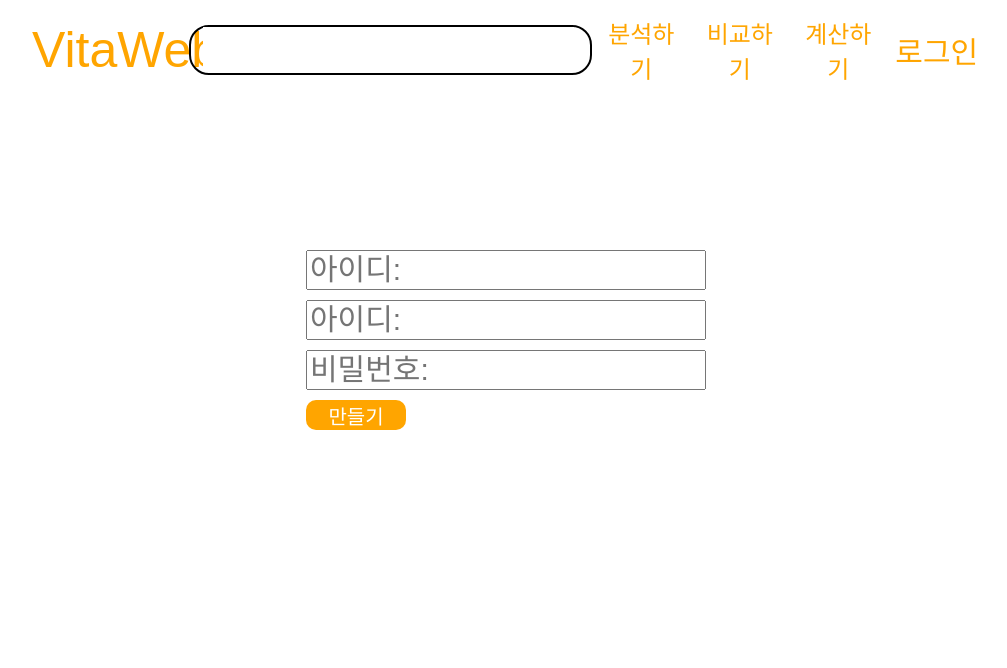
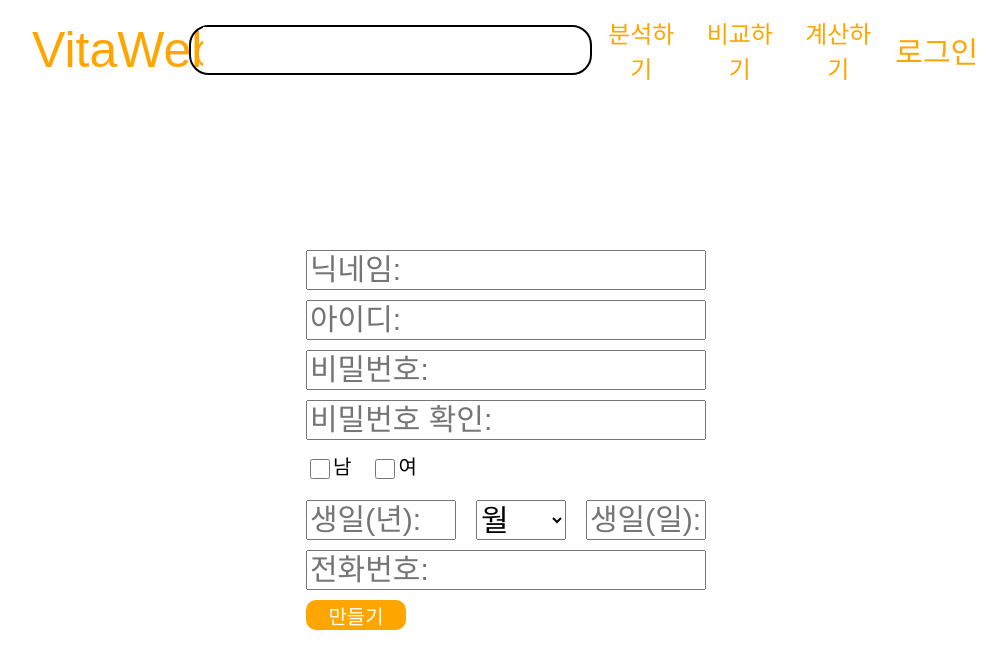
Before and after one commit to VitaVitaWeb/vita-project, a React (Create React App) app in the folder front/react-complete-guide/: page /signUpPage in a window 1280 px wide. Shown: the top 668 px of the page, without its empty margins (134-1141 px from the left). Built offline with nearby package versions, Linux system fonts and the light colour scheme.

Commit message:
Edit signUpPage

```diff
--- a/front/react-complete-guide/src/Pages/LoginPage/signUpPage.js
+++ b/front/react-complete-guide/src/Pages/LoginPage/signUpPage.js
@@ -229,8 +229,8 @@ function SignUpPage() {
         <div className="loginPageBox">
           <input
             className="loginPageInput"
-            placeholder="아이디:"
-            onChange={onChangeId}
+            placeholder="닉네임:"
+            onChange={onChangeNickname}
           ></input>
           <div
             className={
@@ -260,10 +260,74 @@ function SignUpPage() {
             onChange={onChangePassword}
           ></input>
         </div>
+        <div className="loginPageBox">
+          <input
+            type="password"
+            className="loginPageInput"
+            placeholder="비밀번호 확인:"
+            onChange={onChangePasswordCheck}
+          ></input>
+        </div>
+        <div className="loginPageBox">
+          <input
+            type="checkbox"
+            checked={isMale ? true : false}
+            className="loginPageCheckBox"
+            onChange={onChangeMale}
+          ></input>
+          <p className="loginPageCheckBoxText">남</p>
+          <input
+            type="checkbox"
+            checked={isFemale ? true : false}
+            className="loginPageCheckBox"
+            onChange={onChangeFemale}
+          ></input>
+          <p className="loginPageCheckBoxText">여</p>
+        </div>
+        <div className="loginPageBox">
+          <input
+            className="loginPageInputShort"
+            placeholder="생일(년):"
+            onChange={onChangeYear}
+          ></input>
+          <select className="loginPageInputMonthDay" onChange={onChangeMonth}>
+            {monthOptions.map((option) => (
+              <option value={option.value}>{option.name}</option>
+            ))}
+          </select>
+          <input
+            className="loginPageInputMonthDay"
+            placeholder="생일(일):"
+            onChange={onChangeDay}
+          ></input>
+        </div>
+        <div className="loginPageBox">
+          <input
+            className="loginPageInput"
+            placeholder="전화번호:"
+            onChange={onChangePhone}
+          ></input>
+          <div
+            className={
+              PhoneCheck ? "loginPageCheckTrue" : "loginPageCheckFalse"
+            }
+          >
+            {idCheckPhoneText}
+          </div>
+        </div>
         <div className="displayFlex">
           <button className="loginPageSignUpButton" onClick={onTrySignUp}>
             만들기
           </button>
+          <div
+            className={
+              signUpCheck
+                ? "loginPageCheckSignUpTrue"
+                : "loginPageCheckSignUpFalse"
+            }
+          >
+            {idCheckSignUpText}
+          </div>
         </div>
       </div>
       <TopBar></TopBar>
```
